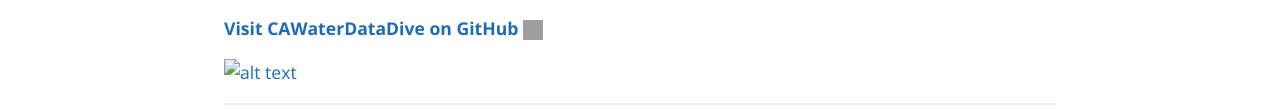
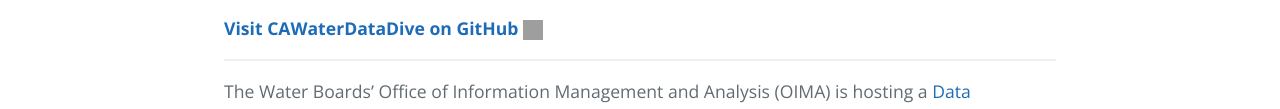
Before and after one commit to CAWaterDataDive/CAWaterDataDive.github.io, a plain HTML site: page index.html in a window 1280 px wide. Shown: the part 658-767 px from the top of the page. Drawn offline with nearby package versions, Linux system fonts and the light colour scheme; grey boxes are pictures that could not be loaded.

Commit message:
Replace master branch with page content via GitHub

```diff
--- a/index.html
+++ b/index.html
@@ -18,9 +18,7 @@
     <section class="main-content">
       <p><img src="http://www.waterboards.ca.gov/resources/data_databases/images/water_data_dive_235x209.jpg" alt=""></p>
 
-<p><strong><a href="https://github.com/CAWaterDataDive" title="CAWaterDataDive GitHub Profile">Visit CAWaterDataDive on GitHub</a></strong>  <a href="https://github.com/CAWaterDataDive" title="CAWaterDataDive GitHub Profile"><img class="emoji" title=":octocat:" alt=":octocat:" src="https://assets-cdn.github.com/images/icons/emoji/octocat.png" height="20" width="20" align="absmiddle"></a></p>
-
-<p><a href="https://github.com/CAWaterDataDive"><img alt="alt text" title="hover text"></a></p>
+<p><strong><a href="https://github.com/CAWaterDataDive" title="CAWaterDataDive GitHub Profile">Visit CAWaterDataDive on GitHub</a></strong>  <img class="emoji" title=":octocat:" alt=":octocat:" src="https://assets-cdn.github.com/images/icons/emoji/octocat.png" height="20" width="20" align="absmiddle"> </p>
 
 <hr>
 
```
Also changed, not shown: params.json (+1 -1 lines).
